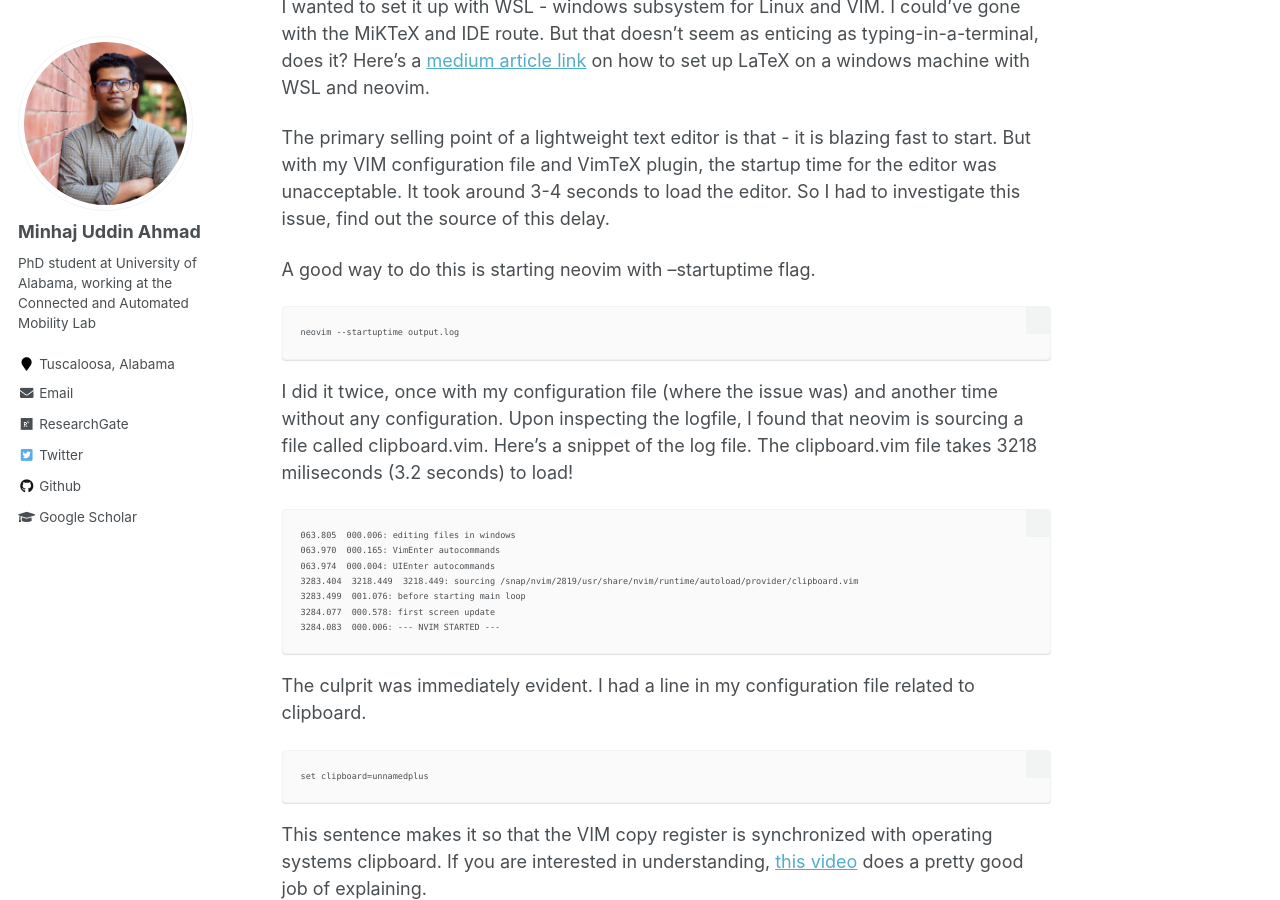
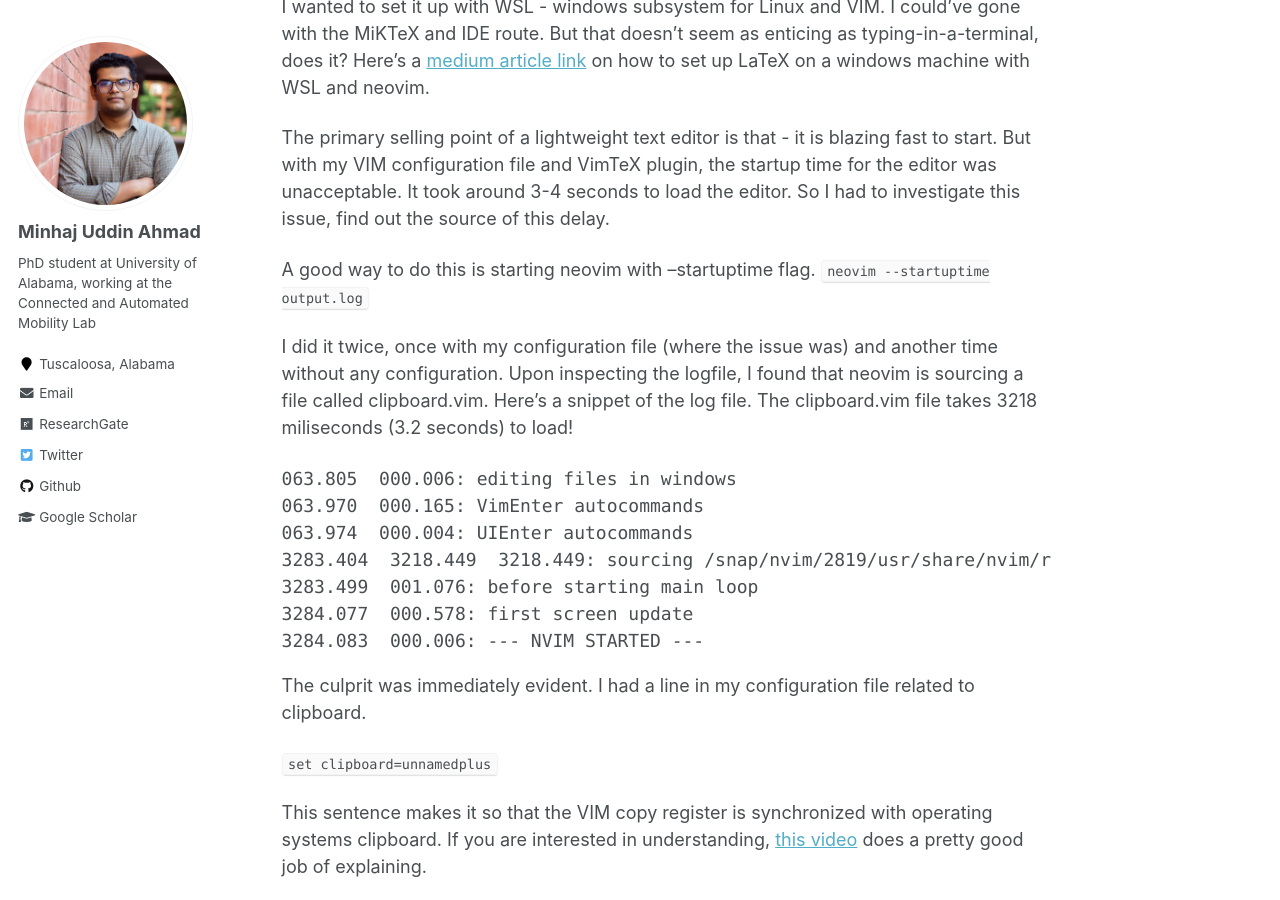
Before and after one commit to minhaj6/minhaj6.github.io, a Jekyll site: the page built from _posts/2024-01-04-Diagnosing-outrageously-slow-neovim.md, in a window 1280 px wide and 900 px high, scrolled down 596 px. Built offline with Jekyll 4.4.1, drawn with Linux system fonts in a browser that asks for light colours.

Commit message:
code format

````diff
--- a/_posts/2024-01-04-Diagnosing-outrageously-slow-neovim.md
+++ b/_posts/2024-01-04-Diagnosing-outrageously-slow-neovim.md
@@ -13,12 +13,10 @@ I was working on setting up a lightweight LaTeX writing workflow. VIM is my all-
 
 The primary selling point of a lightweight text editor is that - it is blazing fast to start. But with my VIM configuration file and VimTeX plugin, the startup time for the editor was unacceptable. It took around 3-4 seconds to load the editor. So I had to investigate this issue, find out the source of this delay.
 
-A good way to do this is starting neovim with --startuptime flag.
-```
-neovim --startuptime output.log
-```
+A good way to do this is starting neovim with --startuptime flag. `neovim --startuptime output.log`
+
 I did it twice, once with my configuration file (where the issue was) and another time without any configuration. Upon inspecting the logfile, I found that neovim is sourcing a file called clipboard.vim. Here's a snippet of the log file. The clipboard.vim file takes 3218 miliseconds (3.2 seconds) to load!
-```
+<pre>
 063.805  000.006: editing files in windows
 063.970  000.165: VimEnter autocommands
 063.974  000.004: UIEnter autocommands
@@ -26,11 +24,11 @@ I did it twice, once with my configuration file (where the issue was) and anothe
 3283.499  001.076: before starting main loop
 3284.077  000.578: first screen update
 3284.083  000.006: --- NVIM STARTED ---
-```
+</pre>
 The culprit was immediately evident. I had a line in my configuration file related to clipboard.
-```
-set clipboard=unnamedplus
-```
+
+`set clipboard=unnamedplus`
+
 This sentence makes it so that the VIM copy register is synchronized with operating systems clipboard. If you are interested in understanding, [this video](https://youtu.be/E_rbfQqrm7g?si=d7lG8nbiOBdkrms7) does a pretty good job of explaining.
 
 Anyhow, I've removed this line from the config, and everything is back on track for now.
````
